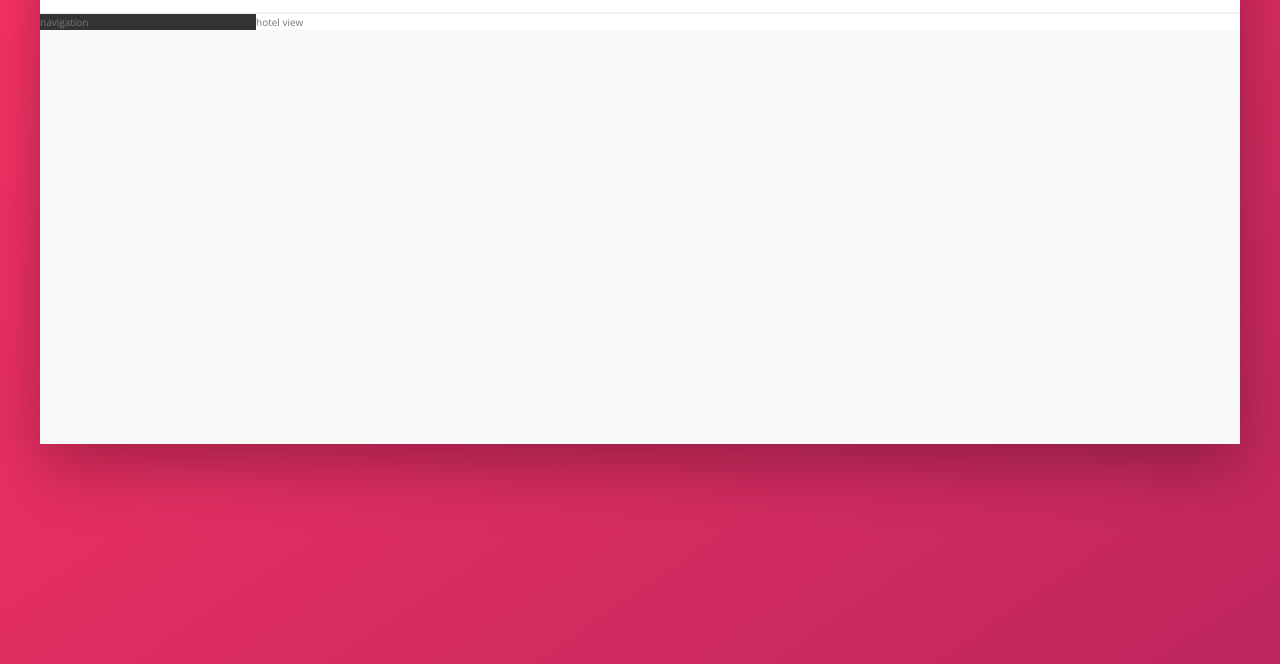
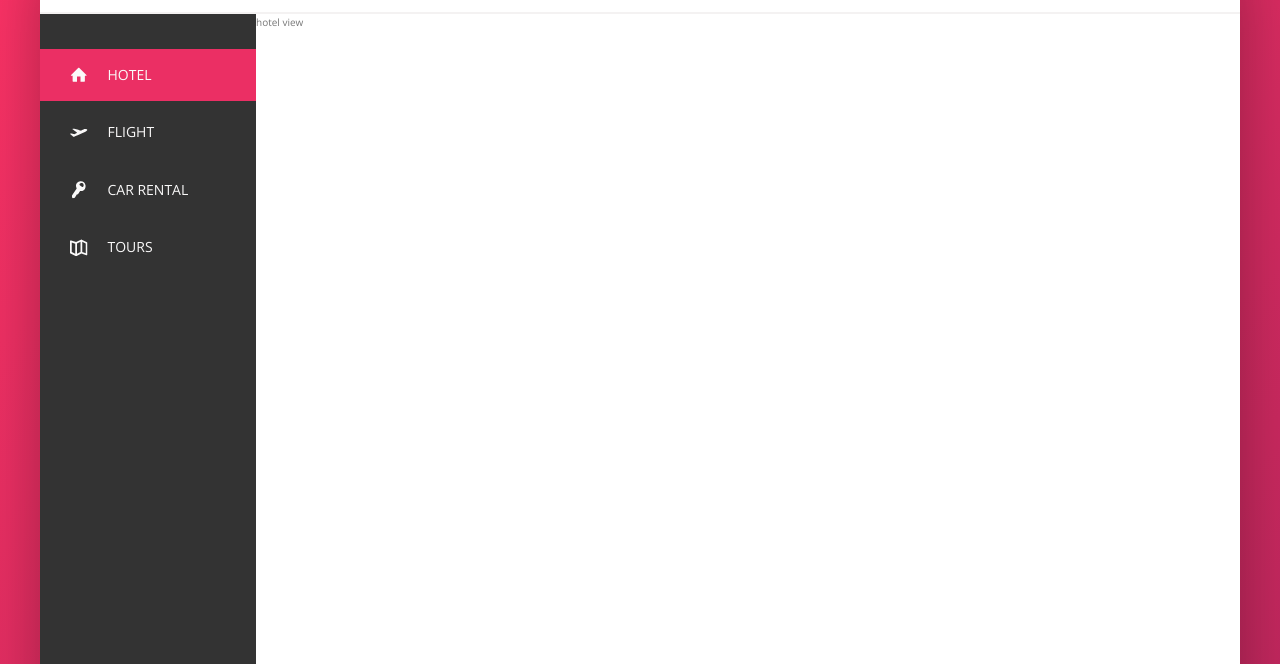
Before and after one commit to MerjenWeb/trillo_css_sass_course, a website: page index.html in a window 1280 px wide. Shown: the part 136-800 px from the top of the page. Drawn offline with nearby package versions, Linux system fonts and the light colour scheme.

Commit message:
Built the sidebar (animated navigation links, using svgs)

```diff
--- a/index.html
+++ b/index.html
@@ -48,14 +48,53 @@
                 </nav>
             </header>
 
+
             <div class="content">
                 <nav class="sidebar">
-                    navigation
+                    <ul class="side-nav">
+                        <li class="side-nav__item side-nav__item--active">
+                            <a href="#" class="side-nav__link">
+                                <svg class="side-nav__icon">
+                                    <use xlink:href="img/sprite.svg#icon-home"></use>
+                                </svg>
+                                <span>Hotel</span>
+                            </a>
+                        </li>
+                        <li class="side-nav__item">
+                            <a href="#" class="side-nav__link">
+                                <svg class="side-nav__icon">
+                                    <use xlink:href="img/sprite.svg#icon-aircraft-take-off"></use>
+                                </svg>
+                                <span>Flight</span>
+                            </a>
+                        </li>
+                        <li class="side-nav__item">
+                            <a href="#" class="side-nav__link">
+                                <svg class="side-nav__icon">
+                                    <use xlink:href="img/sprite.svg#icon-key"></use>
+                                </svg>
+                                <span>Car rental</span>
+                            </a>
+                        </li>
+                        <li class="side-nav__item">
+                            <a href="#" class="side-nav__link">
+                                <svg class="side-nav__icon">
+                                    <use xlink:href="img/sprite.svg#icon-map"></use>
+                                </svg>
+                                <span>Tours</span>
+                            </a>
+                        </li>
+                    </ul>
+                    <div class="legal">
+                        &copy; 2023 by trillo. All rights reserved.
+                    </div>
                 </nav>
                 <main class="hotel-view">
                     hotel view
                 </main>
             </div>
+
+
         </div>
     </body>
 
--- a/package.json
+++ b/package.json
@@ -1,7 +1,7 @@
 {
-	"name": "Trillo",
+	"name": "trillo",
 	"version": "1.0.0",
-	"description": "Trillo app",
+	"description": "trillo app",
 	"main": "index.js",
 	"scripts": {
 		"watch:sass": "node-sass sass/main.scss css/style.css -w",
--- a/sass/_components.scss
+++ b/sass/_components.scss
@@ -117,3 +117,77 @@
 		margin-right: 1rem;
 	}
 }
+
+//////////////////////////////////////////////
+// SIDE NAVIGATION
+.side-nav {
+	list-style: none;
+	font-size: 1.4rem;
+	margin-top: 3.5rem;
+
+	&__item {
+		position: relative;
+
+		&:not(:last-child) {
+			margin-bottom: 0.5rem;
+		}
+	}
+
+	&__item::before {
+		content: "";
+		position: absolute;
+		top: 0;
+		left: 0;
+		height: 100%;
+		width: 3px;
+		background-color: var(--color-primary);
+		transform: scaleY(0);
+		// transform-origin: bottom; - default value is 'center', and that is why the scaleY starts from the center
+		transition: transform 0.2s, width 0.4s cubic-bezier(1, 0, 0, 1) 0.2s,
+			background-color 0.1s;
+		// 1) transform happens during 0.2s
+		// 2) width delays for 0.2s and happens during 0.4s
+	}
+
+	&__item:hover::before,
+	&__item--active::before {
+		transform: scaleY(1);
+		width: 100%;
+	}
+
+	&__item:active::before {
+		background-color: var(--color-primary-light);
+	}
+
+	&__link:link,
+	&__link:visited {
+		position: relative;
+		// z-index only works if we have specified position, that is why we have position:relative;
+		z-index: 10;
+		display: block;
+		padding: 1.5rem 3rem;
+		color: var(--color-grey-light-1);
+		text-transform: uppercase;
+		text-decoration: none;
+
+		display: flex;
+		align-items: center;
+	}
+
+	&__icon {
+		width: 1.75rem;
+		height: 1.75rem;
+		margin-right: 2rem;
+		// currentColor - color of the current element or color of the parent element
+		fill: currentColor;
+	}
+}
+
+//////////////////////////////////////////////
+// LEGAL TEXT
+.legal {
+	font-size: 1.2rem;
+	text-align: center;
+	padding: 2.5rem;
+	color: var(--color-grey-light-4);
+}
--- a/sass/_layout.scss
+++ b/sass/_layout.scss
@@ -5,7 +5,7 @@
 	background-color: var(--color-grey-light-1);
 	box-shadow: var(--shadow-dark);
 
-	// Testing purposes
+	// TEST
 	min-height: 50rem;
 }
 
@@ -30,9 +30,16 @@
 
 	// the property to define width of the flex item in the flex container is flex-basis, and we always use it in the shorthand property, flex: 0 (flex-grow ), 1 (flex-shrink), auto (flex-basis) -- default value;
 	flex: 0 0 18%; // element doesnt grow even if there is some space, doesnt shrink if there is not enough space, but always has 18% width. Since it is a percentage value - it automatically shrinks, and that behaviour is not wanted here.
+
+	display: flex;
+	flex-direction: column;
+	justify-content: space-between;
 }
 
 .hotel-view {
 	background-color: #fff;
 	flex: 1; // occupies the entire remaining space
+
+	// TEST
+	height: 80rem;
 }
```
Also changed, not shown: css/style.css.
